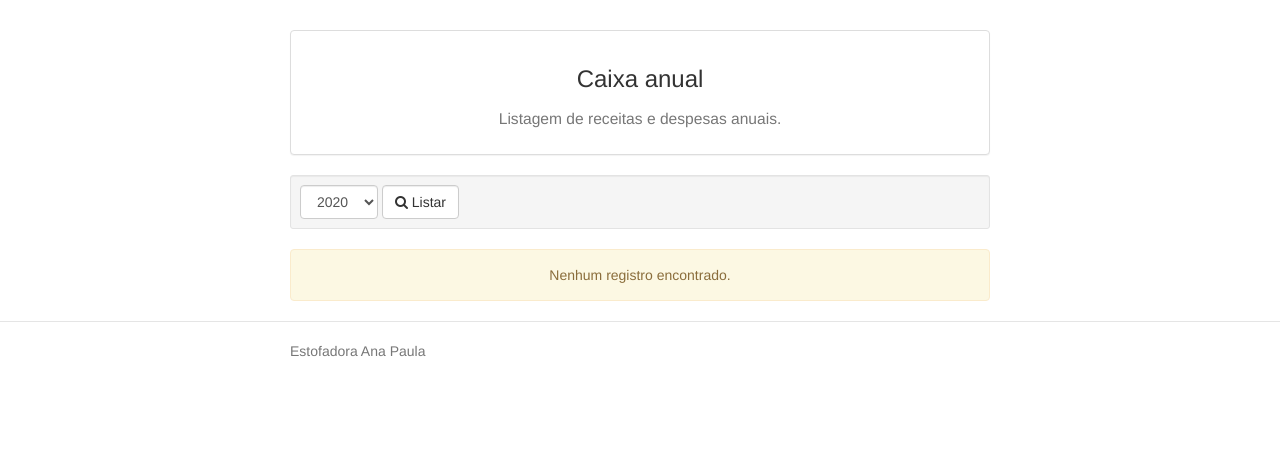
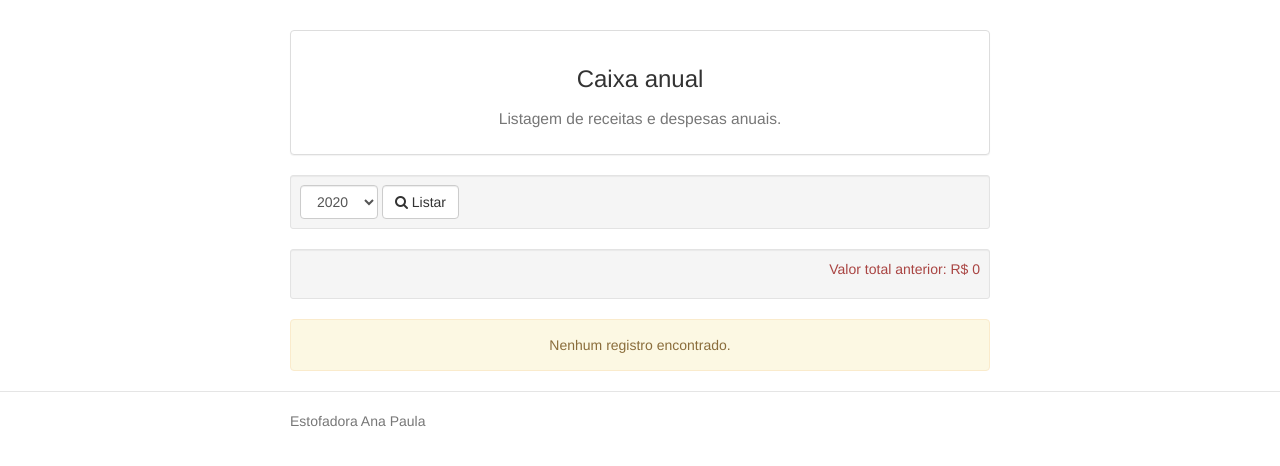
Before and after one commit to delete/estofadora, a Django app: a page that uses estofadora/statement/templates/statement/cash_annual.html in a window 1280 px wide. Shown: the part 73-539 px from the top of the page. Run offline with Django 3.2, Linux system fonts and the light colour scheme; a user stored in the database is signed in; tables that the repository leaves empty hold one stand-in row (values such as "Sample post"); some libraries are stand-ins or nearby versions.

Commit message:
implements Balance feature in cash_annual view

```diff
--- a/estofadora/statement/templates/statement/cash_annual.html
+++ b/estofadora/statement/templates/statement/cash_annual.html
@@ -33,6 +33,18 @@
             </span>
         </div>
     </form>
+</div>
+
+<div class="well well-sm">
+    <div class="total_value">
+        {% if total_before > 0 %}
+        <p class="text-right text-success">
+        {% else %}
+        <p class="text-right text-danger">
+        {% endif %}
+            Valor total anterior: R$ {{ total_before }}
+        </p>
+    </div>
 </div>
 
 {% if content %}
--- a/estofadora/statement/views.py
+++ b/estofadora/statement/views.py
@@ -130,8 +130,14 @@ def cash_annual(request):
     context = {}
     year = datetime.now().date().year
 
+    january = 1
+    y, m = month_before_of(year, january)
+    last_day_year_before = last_day_of(y, m)
+
+    total_before = Balance.total_balance_before(last_day_year_before)
+
     content = Cash.filter_by_date(year=year)
-    total_value = Cash.total_value_by_date(year)
+    total_value = Cash.total_value_by_date(year=year)
 
     if request.method == 'POST':
         year = int(request.POST.get('selectyear'))
@@ -140,6 +146,7 @@ def cash_annual(request):
         total_value = Cash.total_value_by_date(year=year)
 
     context['total_value'] = total_value
+    context['total_before'] = total_before
     context['content'] = content
     context['choose_year'] = year
     context['years'] = Cash.list_years()
```
Also changed, not shown: estofadora/statement/tests/test_views.py (+30 -12 lines).
